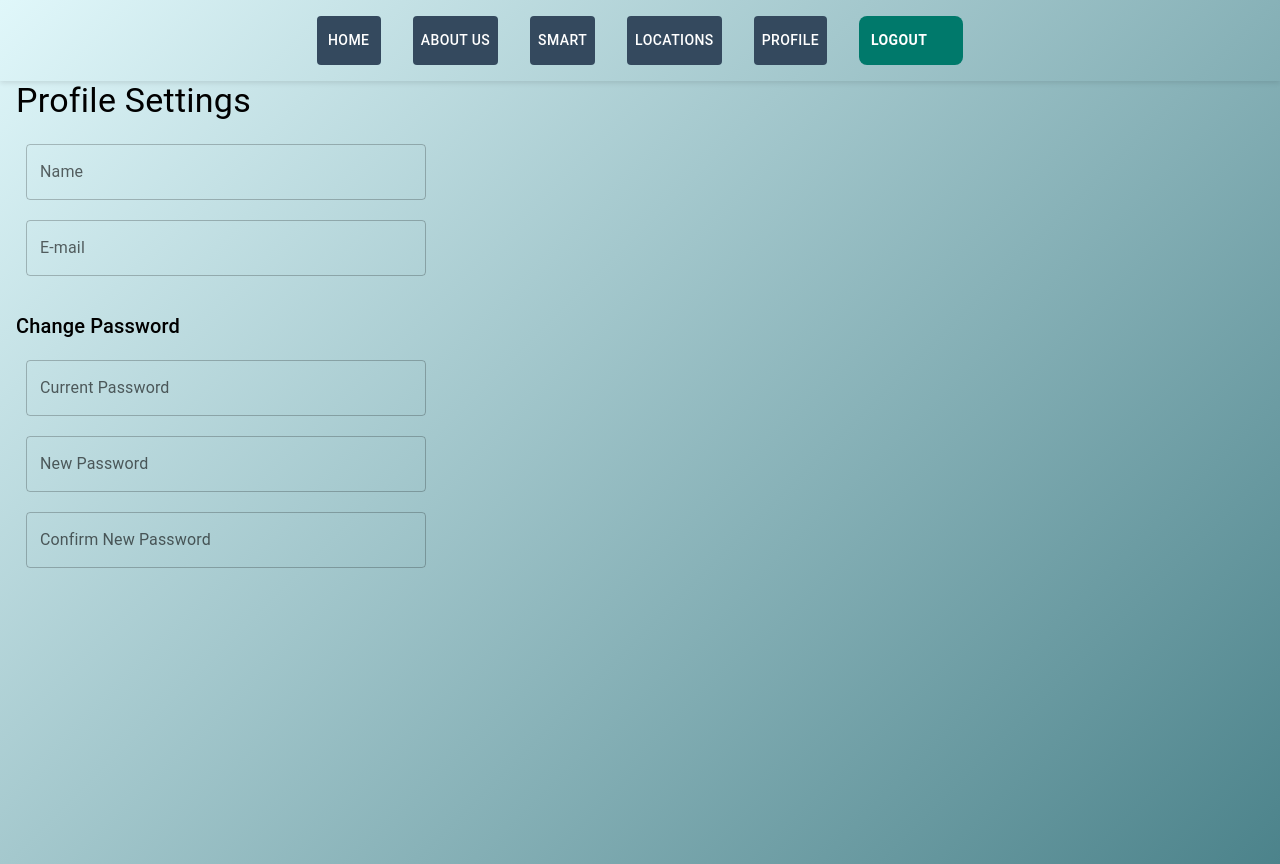
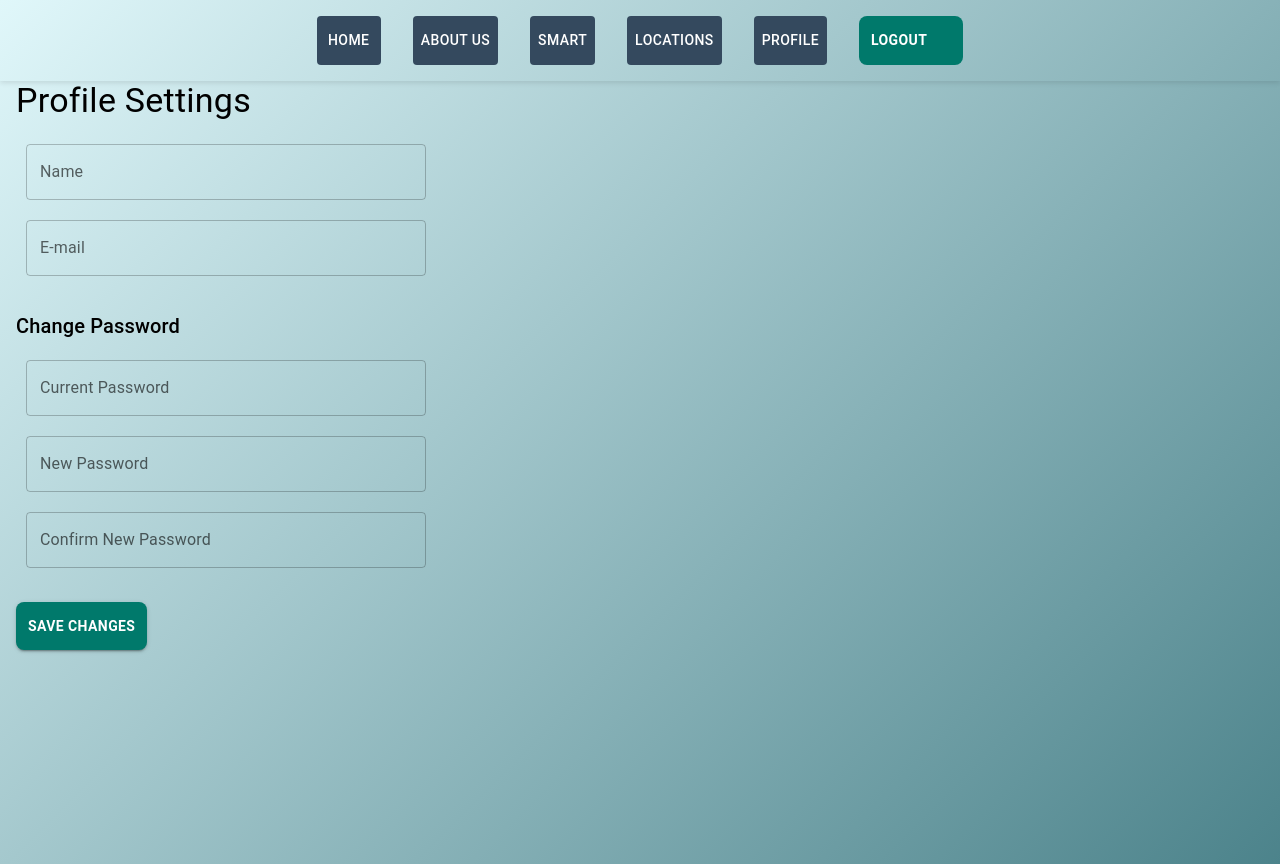
Before and after one commit to mikewegele/smart-contract-vehicle, a React (Vite) app in the folder frontend/: page /profile in a window 1280 px wide. Built offline with nearby package versions, Linux system fonts and the light colour scheme; no server answers; sample sign-in values are in the browser's storage; some icons are missing.

Commit message:
remove message

```diff
--- a/frontend/src/screen/ProfilePage.tsx
+++ b/frontend/src/screen/ProfilePage.tsx
@@ -1,14 +1,15 @@
 import React, { useCallback, useEffect, useState } from "react";
 import Container from "../components/container/Container.tsx";
 import DefaultTextField from "../components/textfield/DefaultTextField.tsx";
-import { Alert, Typography } from "@mui/material";
+import { Alert, Box, Typography } from "@mui/material";
 import NavLinks from "../components/NavLinks.tsx";
 import makeStyles from "../util/makeStyles.ts";
 import { UserApi, type UserProfileUpdateTO } from "../api";
 import { useAppDispatch } from "../store/Store.ts";
 import { fetchUser } from "../store/reducer/user.ts";
 import useApiStates from "../util/useApiStates.ts";
-import { apiExec, hasFailed } from "../util/ApiUtils.ts";
+import { apiExecWithToken, hasFailed } from "../util/ApiUtils.ts";
+import DefaultButton from "../components/button/DefaultButton.tsx";
 
 const useStyles = makeStyles(() => ({
     textField: {
@@ -68,7 +69,7 @@ const ProfilePage: React.FC = () => {
         setLoading(true);
         setError(null);
         setSaveSuccess(false);
-        const response = await apiExec(UserApi, (api) =>
+        const response = await apiExecWithToken(UserApi, (api) =>
             api.apiUserUpdateProfilePatch(profile)
         );
         if (!hasFailed(response)) {
@@ -152,6 +153,16 @@ const ProfilePage: React.FC = () => {
                 }
             />
 
+            <Box mt={3}>
+                <DefaultButton
+                    variant="contained"
+                    color="primary"
+                    onClick={handleSave}
+                >
+                    Save Changes
+                </DefaultButton>
+            </Box>
+
             <NavLinks isLoggedIn={true} />
         </Container>
     );
```
Also changed, not shown: 1 other file (tests, documents, lock files or other folders).
